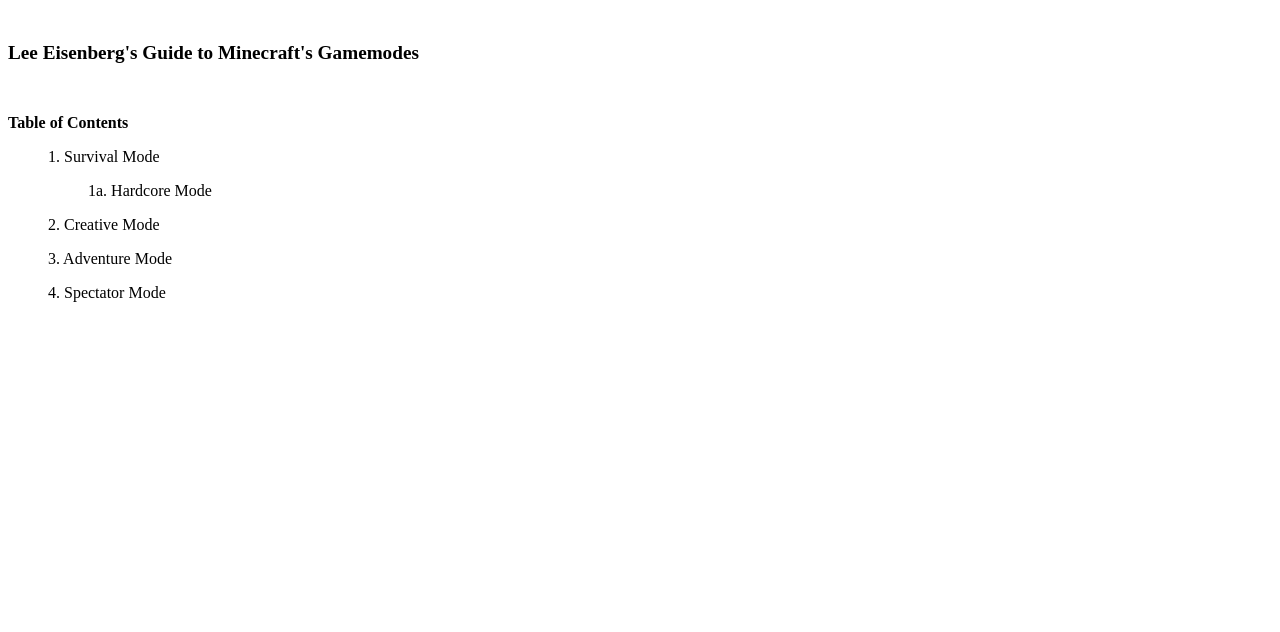
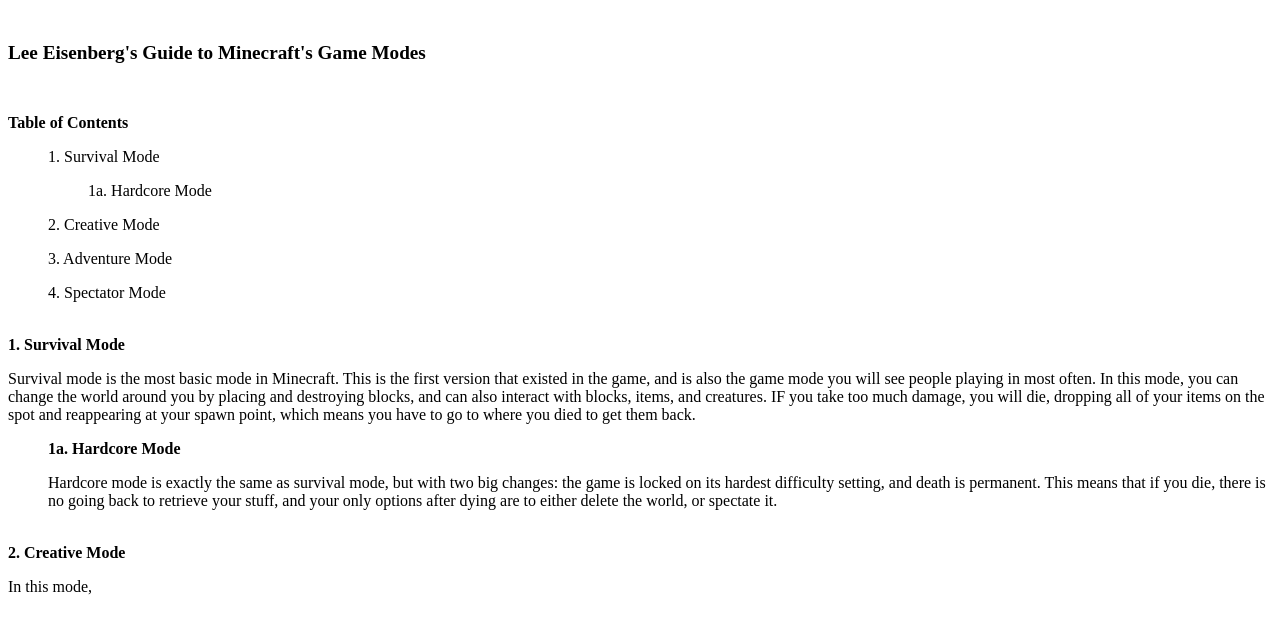
Before and after one commit to LeeEisenberg/web, a plain HTML site: page minecraftguide.html in a window 1280 px wide. Drawn offline with Linux system fonts and the light colour scheme.

Commit message:
Update minecraftguide.html

```diff
--- a/minecraftguide.html
+++ b/minecraftguide.html
@@ -3,7 +3,7 @@
 CS Minecraft Guide
 </title>
 <b><big><p>
-Lee Eisenberg's Guide to Minecraft's Gamemodes
+Lee Eisenberg's Guide to Minecraft's Game Modes
 </big></p><br>
 <p>
 Table of Contents
@@ -22,3 +22,20 @@ Table of Contents
 <p>
   4. Spectator Mode
 </p></ol>
+<br><b>
+  1. Survival Mode
+</b>
+<p>
+  Survival mode is the most basic mode in Minecraft. This is the first version that existed in the game, and is also the game mode you will see people playing in most often. In this mode, you can change the world around you by placing and destroying blocks, and can also interact with blocks, items, and creatures. IF you take too much damage, you will die, dropping all of your items on the spot and reappearing at your spawn point, which means you have to go to where you died to get them back.
+</p>
+<ol><b>
+  1a. Hardcore Mode
+  </b>
+  <p>
+    Hardcore mode is exactly the same as survival mode, but with two big changes: the game is locked on its hardest difficulty setting, and death is permanent. This means that if you die, there is no going back to retrieve your stuff, and your only options after dying are to either delete the world, or spectate it.
+  </p></ol>
+<br><b>
+  2. Creative Mode
+</b>
+<p>
+  In this mode,
```
